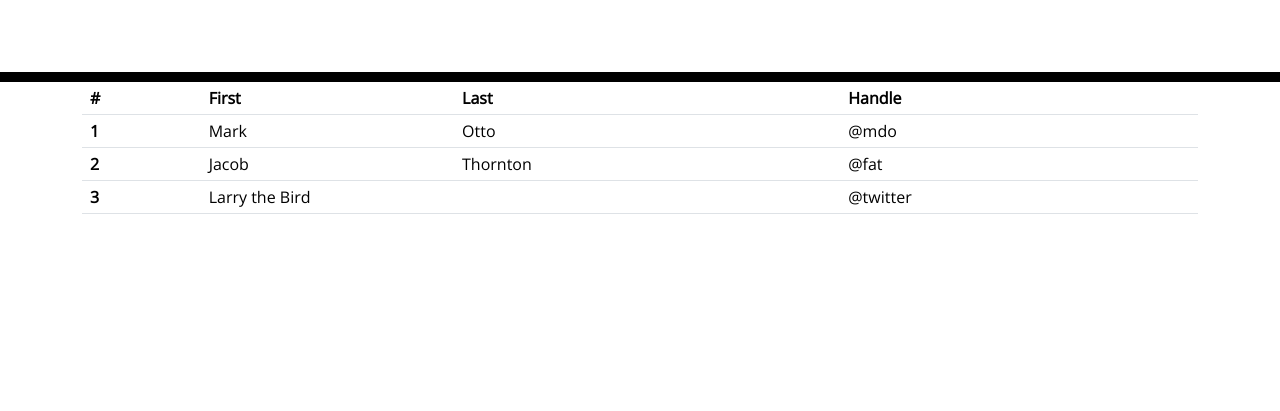
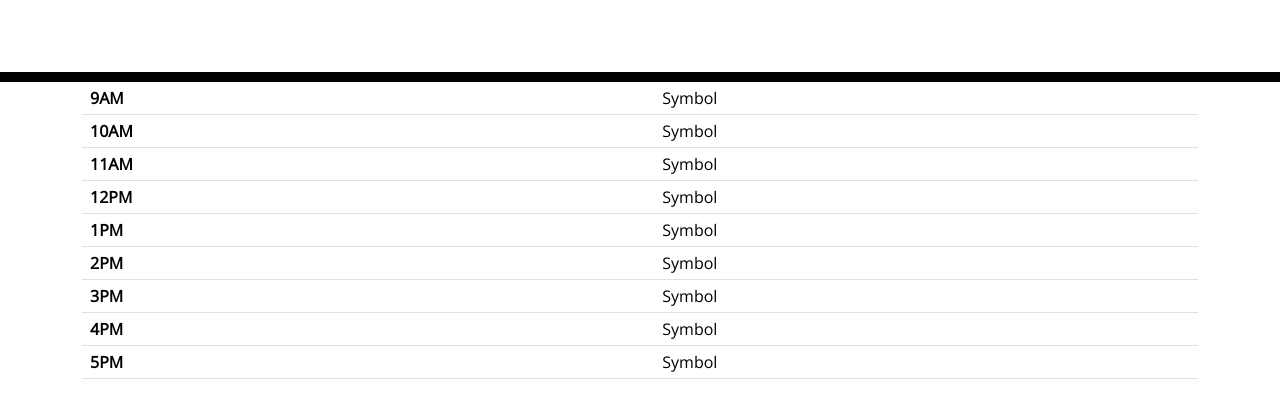
Before and after one commit to Evans20kom/work-day-scheduler, a plain HTML site: page index.html in a window 1280 px wide. Shown: the part 169-580 px from the top of the page. Drawn offline with nearby package versions, Linux system fonts and the light colour scheme.

Commit message:
Bootstrap table edited to include three columns, and the correct amount of rows in accordance with the challenge specifications

```diff
--- a/index.html
+++ b/index.html
@@ -32,32 +32,53 @@
     </header>
     <div class="container">
       <!-- Timeblocks go here -->
+      <!-- Bootstrap table introduced. Code found here: https://getbootstrap.com/docs/5.3/content/tables/ -->
       <table class="table">
-        <thead>
-          <tr>
-            <th scope="col">#</th>
-            <th scope="col">First</th>
-            <th scope="col">Last</th>
-            <th scope="col">Handle</th>
-          </tr>
-        </thead>
         <tbody>
           <tr>
-            <th scope="row">1</th>
-            <td>Mark</td>
-            <td>Otto</td>
-            <td>@mdo</td>
+            <th scope="row">9AM</th>
+            <td></td>
+            <td>Symbol</td>
           </tr>
           <tr>
-            <th scope="row">2</th>
-            <td>Jacob</td>
-            <td>Thornton</td>
-            <td>@fat</td>
+            <th scope="row">10AM</th>
+            <td></td>
+            <td>Symbol</td>
           </tr>
           <tr>
-            <th scope="row">3</th>
-            <td colspan="2">Larry the Bird</td>
-            <td>@twitter</td>
+            <th scope="row">11AM</th>
+            <td></td>
+            <td>Symbol</td>
+          </tr>
+          <tr>
+            <th scope="row">12PM</th>
+            <td></td>
+            <td>Symbol</td>
+          </tr>
+          <tr>
+            <th scope="row">1PM</th>
+            <td></td>
+            <td>Symbol</td>
+          </tr>
+          <tr>
+            <th scope="row">2PM</th>
+            <td></td>
+            <td>Symbol</td>
+          </tr>
+          <tr>
+            <th scope="row">3PM</th>
+            <td></td>
+            <td>Symbol</td>
+          </tr>
+          <tr>
+            <th scope="row">4PM</th>
+            <td></td>
+            <td>Symbol</td>
+          </tr>
+          <tr>
+            <th scope="row">5PM</th>
+            <td></td>
+            <td>Symbol</td>
           </tr>
         </tbody>
       </table>
```
